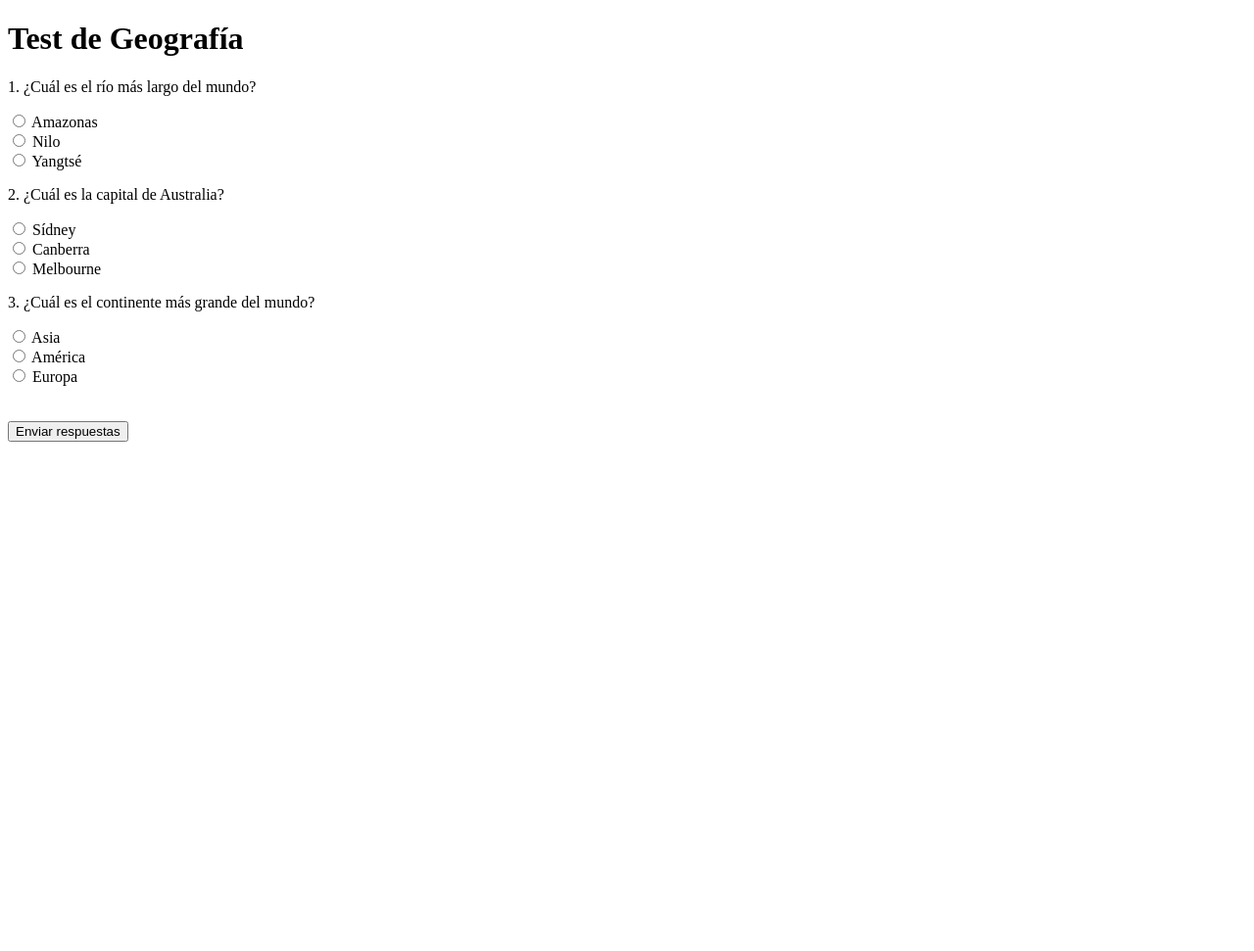
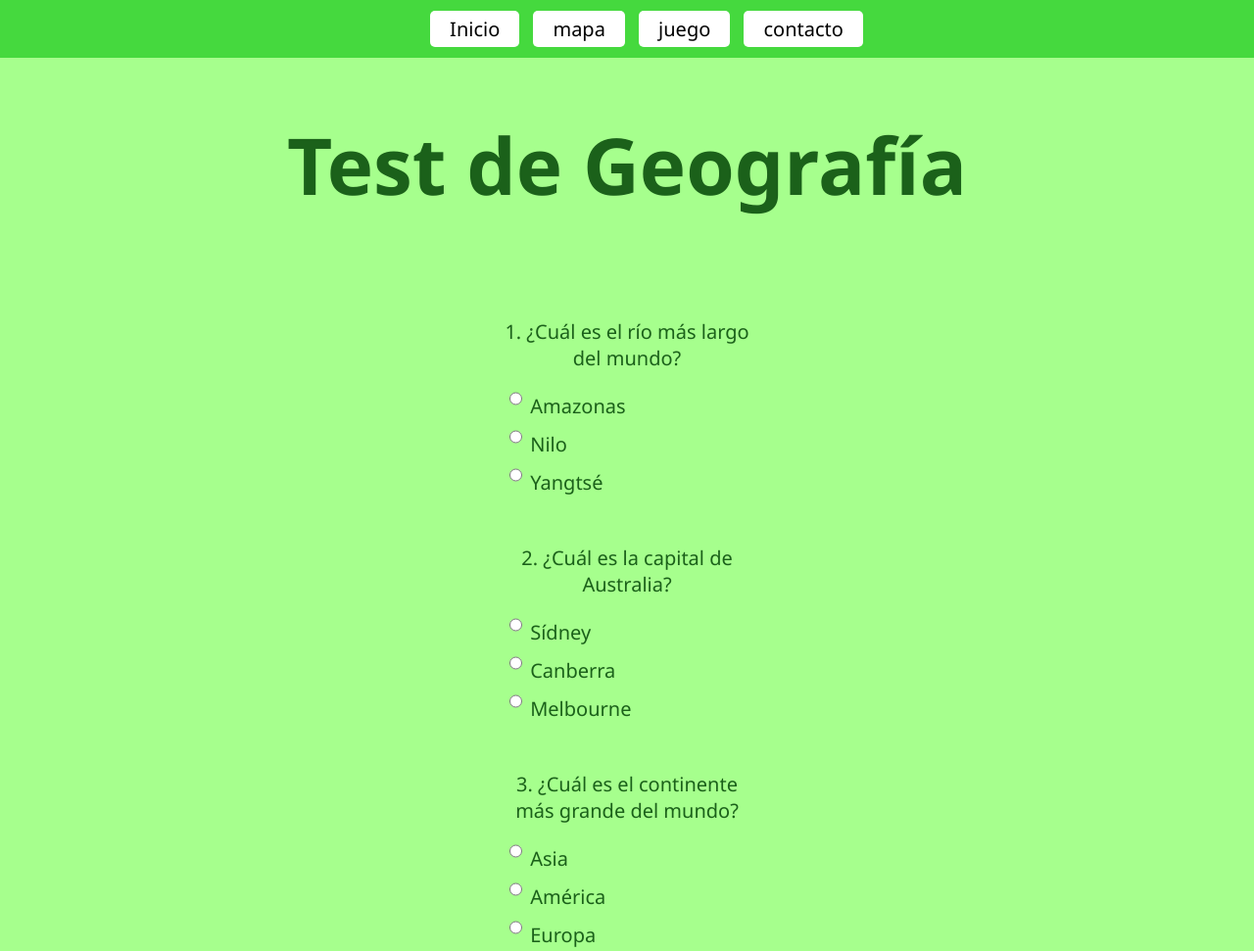
Before and after one commit to Edgarbri26/EcoFram, a plain HTML site: page test.html in a window 1280 px wide. Shown: the top 971 px of the page at 98% size. Before the commit the page ends 800 px from the top, so only its background shows below. Drawn offline with Linux system fonts and the light colour scheme.

Commit message:
Enhance contact form styling and structure; update test page layout and navigation

```diff
--- a/style.css
+++ b/style.css
@@ -1,3 +1,5 @@
+
+
 header{
     display: flex;
     background-color: #45d93e;
@@ -10,6 +12,20 @@ body{
     margin: 0%;
     font-family: 'Segoe UI', Tahoma, Geneva, Verdana, sans-serif;
 
+    /*para ocultar el*/
+    overflow-x: hidden;
+}
+
+.carrusel-container{
+    display: flex;
+    justify-content: center;
+    align-items: center;
+    overflow: hidden;
+    width: 100vw;
+    height: 50vh;
+    margin-top: 20px;
+    border-radius: 10px;
+    box-shadow: 0 4px 6px rgba(0, 0, 0, 0.1);
 }
 
 .carrusel{
@@ -17,6 +33,16 @@ body{
     flex-direction: row;
     width: 300vw;
     margin-top: 20px;
+}
+
+img{
+    width: 100vw;
+    height: 50vh;
+    object-fit: cover;
+    border-radius: 10px;
+    box-shadow: 0 4px 6px rgba(0, 0, 0, 0.1);
+    margin: 0;
+    padding: 0;
 }
 
 .carrusel img{
@@ -94,9 +120,8 @@ path:hover{
     cursor: pointer;
 }
 
-
 /*cosas del contacto*/
-form{
+.contacto-form{
     background-color: #1b611a;
     position: absolute;
     color: rgb(0, 0, 0);
@@ -145,3 +170,64 @@ form button{
     cursor: pointer;
     transition: background-color 0.3s ease;
 }
+
+/*test*/
+.test-formt{
+    width: 250px;
+    display: flex;
+    flex-direction: column;
+    align-items: center;
+    justify-content: center;
+    margin: 20px;
+
+    /*para centrar*/
+    top: 0;
+    bottom: 0;
+    left: 0;
+    right: 0;
+    margin: auto;
+}
+
+.test-formt label{
+    font-size: 20px;
+    color: #1b611a;
+    text-align: center;
+    font-weight: 400;
+}
+.test-formt input{
+    height: 30px;
+    margin-bottom: 5px;
+    border-radius: 5px;
+    border: 1px solid #45d93e;
+    font-size: 16px;
+    font-weight: 200;
+
+
+}
+.test-formt button{
+    background-color: #45d93e;
+    color: #fff;
+    border: none;
+    margin-top: 20px;
+    border-radius: 5px;
+    padding: 10px 20px;
+    font-size: 16px;
+    font-weight: 500;
+    cursor: pointer;
+    transition: background-color 0.3s ease;
+    left: 0;
+    right: 0;
+    margin: auto;
+}
+.test-formt button:hover{
+    background-color: #1b611a;
+    cursor: pointer;
+}
+.test-formt p{
+    font-size: 20px;
+    color: #1b611a;
+    text-align: center;
+    margin-top: 50px;
+    margin-bottom: 10px;
+    font-weight: 200;
+}
--- a/test.html
+++ b/test.html
@@ -3,12 +3,24 @@
 <head>
     <meta charset="UTF-8">
     <meta name="viewport" content="width=device-width, initial-scale=1.0">
-    <title>Test de Geografía</title>
+    <link rel="stylesheet" href="style.css" />
+    <title>GeoFrank</title>
 </head>
 <body>
+    <header>
+        <nav>
+            <ul class="menu">
+                <li><a href="index.html">Inicio</a></li>
+                <li><a href="mapa.html">mapa</a></li>
+                <li><a href="test.html">juego</a></li>
+                <li><a href="contacto.html">contacto</a></li>
+            </ul>
+        </nav>
+    </header>
+
     <h1>Test de Geografía</h1>
-    <form>
-        <section class="pregunta">
+    <form class="test-formt">
+        <section class="pregunta1">
                 <p>1. ¿Cuál es el río más largo del mundo?</p>
             <label>
                 <input type="radio" name="q1" value="amazonas"> Amazonas
@@ -21,8 +33,8 @@
             </label>
         </section>
 
-        <section class="pregunta">
-            <p>2. ¿Cuál es la capital de Australia?</p>
+        <section class="pregunta2">
+                <p>2. ¿Cuál es la capital de Australia?</p>
             <label>
                 <input type="radio" name="q2" value="sydney"> Sídney
             </label><br>
@@ -34,8 +46,8 @@
             </label>
         </section>
 
-        <section class="pregunta">
-            <p>3. ¿Cuál es el continente más grande del mundo?</p>
+        <section class="pregunta3">
+                <p>3. ¿Cuál es el continente más grande del mundo?</p>
             <label>
                 <input type="radio" name="q3" value="asia"> Asia
             </label><br>
```
Also changed, not shown: contacto.html (+1 -1 lines), index.html (+5 -2 lines).
